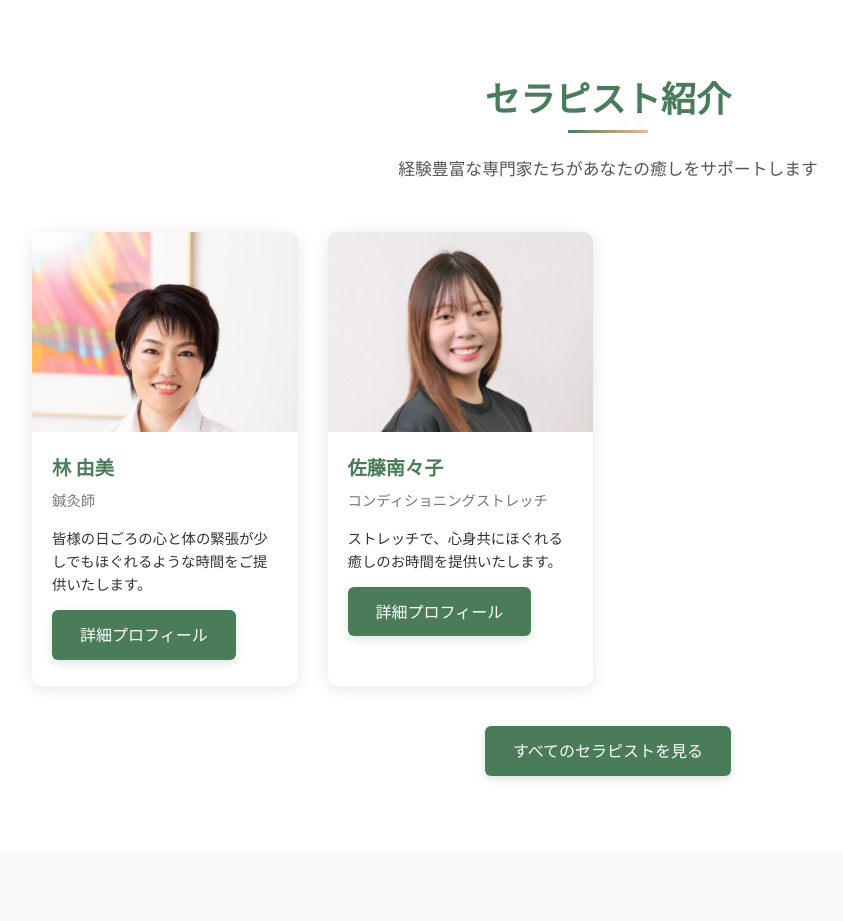
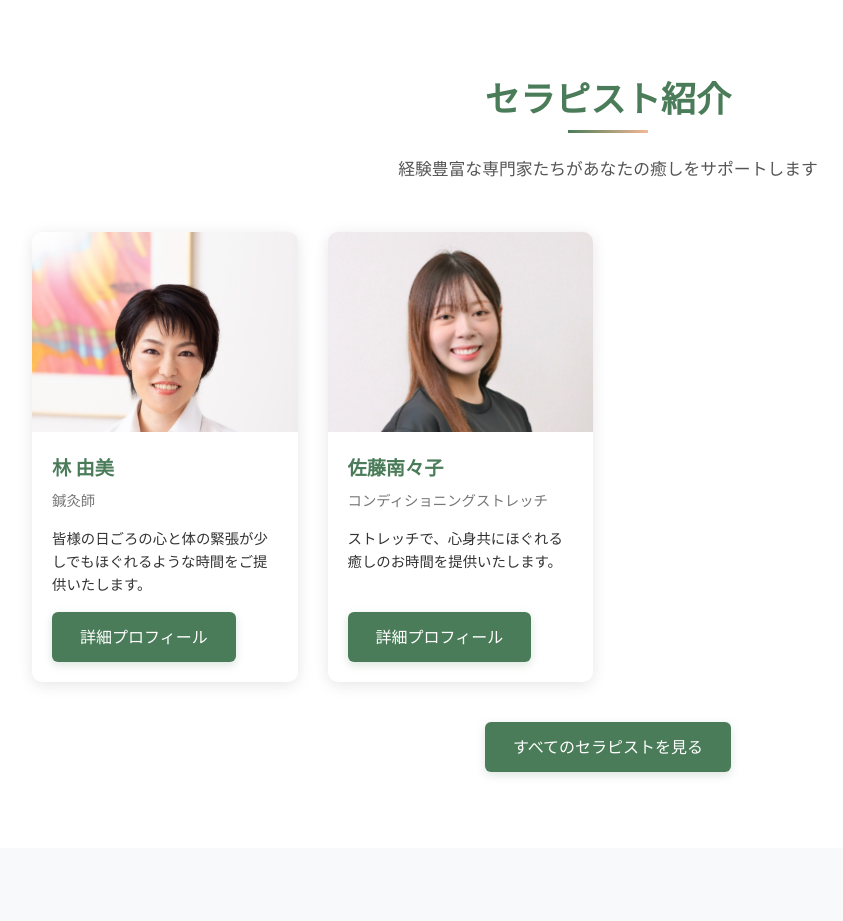
Before and after one commit to marky808/angels-healing-site, a PHP site: page /user-portal/index.html in a window 1280 px wide. Shown: the part 1004-1925 px from the top of the page, without its empty margins (32-875 px from the left). Run offline with PHP 8.4, Linux system fonts and the light colour scheme.

Commit message:
セラピストカードのスタイルを統一し、内容表示を改善。サムネイル画像の選択肢を追加し、説明文の表示行数を制限。

```diff
--- a/assets/css/portal.css
+++ b/assets/css/portal.css
@@ -201,37 +201,43 @@ body {
     gap: 30px;
 }
 
+/* セラピストカードのサイズを統一し、ボタン位置を固定 */
 .therapist-card {
     background-color: #fff;
     border-radius: 10px;
     overflow: hidden;
     box-shadow: 0 3px 15px rgba(0,0,0,0.1);
     transition: transform 0.3s;
+    display: flex;
+    flex-direction: column; /* カードを縦方向のフレックスボックスに */
+    height: 450px; /* 高さを統一 */
 }
 
 .therapist-card:hover {
     transform: translateY(-5px);
 }
 
-.therapist-photo {
-    width: 300px;
-    height: 400px;
-    background-size: contain; /* coverからcontainに変更 */
-    background-position: top center; /* centerからtop centerに変更 */
-    background-repeat: no-repeat; /* 追加: 繰り返しを防止 */
-    border-radius: 10px;
-    background-color: #f9f9f9; /* 追加: 背景色を設定 */
-}
-
 .therapist-image {
     height: 200px;
-    background-size: cover; /* サムネイルはcoverのままにして画面を埋める */
-    background-position: center top; /* 上部を重視して表示 */
+    background-size: cover;
+    background-position: center top;
     background-repeat: no-repeat;
+    flex-shrink: 0; /* 画像の高さを固定 */
 }
 
 .therapist-content {
     padding: 20px;
+    display: flex;
+    flex-direction: column;
+    flex-grow: 1; /* コンテンツ部分が伸縮可能に */
+    height: 230px; /* 内容部分の高さを統一 */
+    position: relative; /* 位置基準を設定 */
+}
+
+.therapist-content-top {
+    height: 160px; /* テキスト表示部分の高さを固定 */
+    margin-bottom: 0; /* 余白の管理方法を変更 */
+    overflow: hidden; /* はみ出た内容を隠す */
 }
 
 .therapist-name {
@@ -246,9 +252,21 @@ body {
     margin-bottom: 15px;
 }
 
-.therapist-card p {
+.therapist-description {
     font-size: 0.9rem;
-    margin-bottom: 15px;
+    display: -webkit-box;
+    -webkit-line-clamp: 3; /* 表示行数を3行に固定 */
+    -webkit-box-orient: vertical;
+    overflow: hidden;
+    text-overflow: ellipsis;
+    max-height: 4.5em; /* 3行分の高さ */
+    margin-bottom: 0;
+}
+
+.therapist-content .btn {
+    position: absolute; /* 絶対位置指定 */
+    bottom: 20px; /* 下部からの距離を固定 */
+    left: 20px; /* 左からの位置 */
 }
 
 .view-all-btn {
--- a/user-portal/index.html
+++ b/user-portal/index.html
@@ -104,11 +104,13 @@
                 therapistCard.className = 'therapist-card';
 
                 therapistCard.innerHTML = `
-                    <div class="therapist-image" style="background-image: url('${therapist.photo}');"></div>
+                    <div class="therapist-image" style="background-image: url('${therapist.thumbnailPhoto || therapist.photo}');"></div>
                     <div class="therapist-content">
-                        <h3 class="therapist-name">${therapist.name}</h3>
-                        <p class="therapist-specialty">${therapist.specialty}</p>
-                        <p>${therapist.description[0]}</p>
+                        <div class="therapist-content-top">
+                            <h3 class="therapist-name">${therapist.name}</h3>
+                            <p class="therapist-specialty">${therapist.specialty}</p>
+                            <p class="therapist-description">${therapist.description[0]}</p>
+                        </div>
                         <a href="therapist-detail.html?id=${therapist.id}" class="btn">詳細プロフィール</a>
                     </div>
                 `;
```
Also changed, not shown: user-portal/therapists.html (+7 -5 lines).
